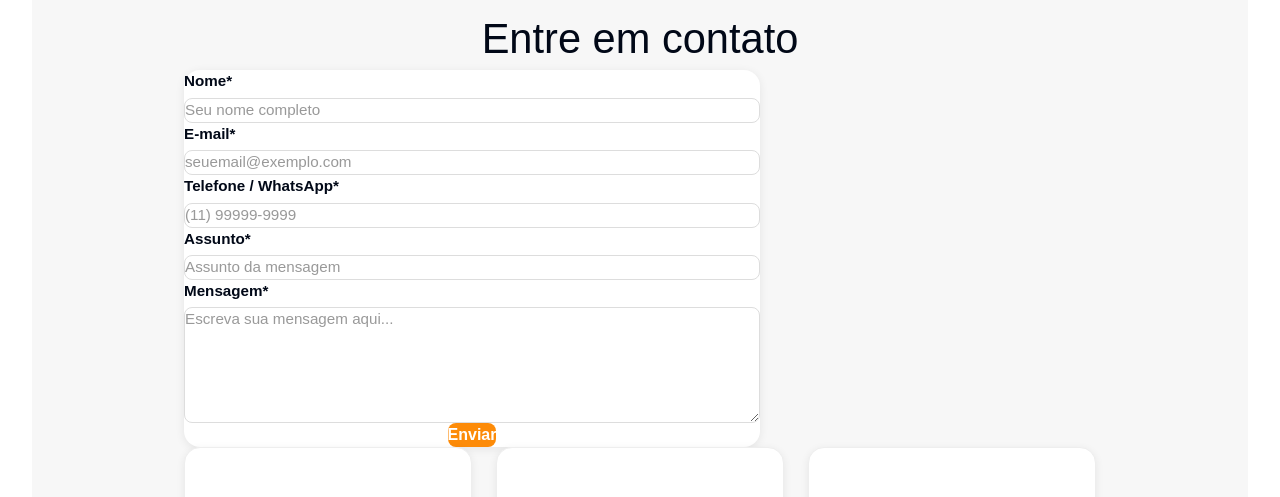
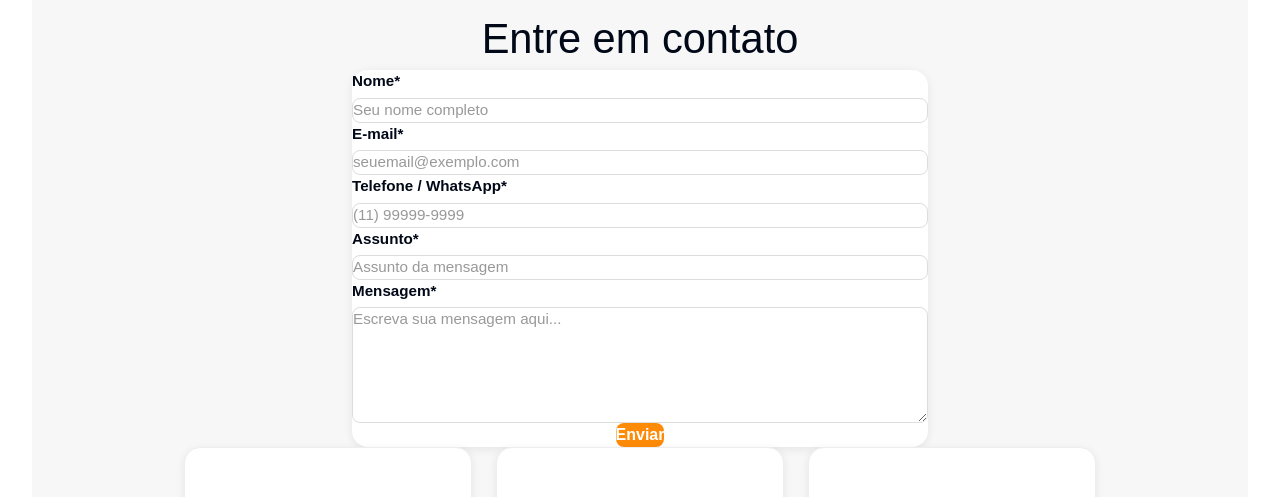
Before and after one commit to Moonnax/Dentalk, a React (Vite) app: page /contato in a window 1280 px wide. Shown: the part 136-633 px from the top of the page. Built offline with nearby package versions, Linux system fonts and the light colour scheme; grey boxes are pictures that could not be loaded.

Commit message:
Pg Contato - Alinhamento do forms

```diff
--- a/src/pages/Contato/Contato.tsx
+++ b/src/pages/Contato/Contato.tsx
@@ -61,10 +61,12 @@ function Contato() {
         <div className="text-center">
           <TitlePage titulo="Entre em contato" />
 
+        <div className='flex justify-center'>
           <form
             onSubmit={handleSubmit(onSubmit)}
             noValidate
             className="
+              justify-center
               flex-col
               gap-[0.25rem]
               w-[90%]
@@ -392,7 +394,7 @@ function Contato() {
               Enviar
             </button>
           </form>
-
+        </div>
           <div
             className="
               flex
```
